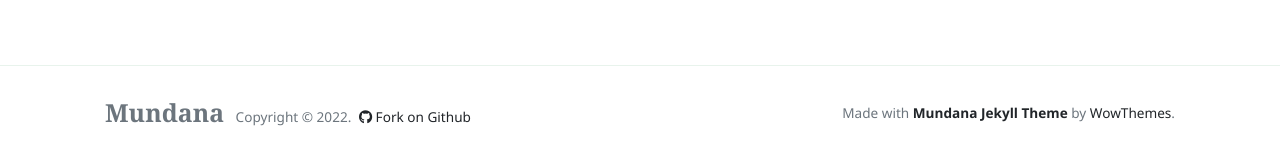
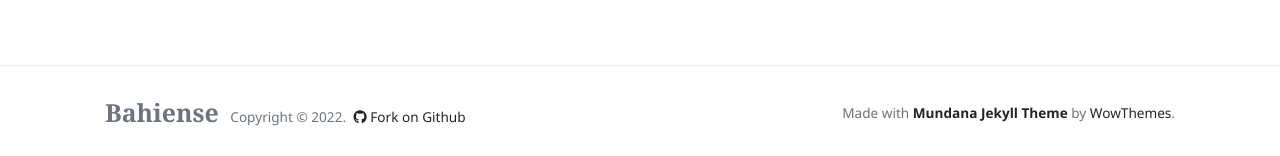
Before and after one commit to dbahiense/dbahiense.github.io, a Jekyll site: the page built from index.html, in a window 1280 px wide and 900 px high, scrolled down 1707 px. Shown: the part 741-897 px from the top of the window. Built offline with Jekyll 4.4.1, drawn with Linux system fonts in a browser that asks for light colours; nearby versions of some CDN libraries; the list of posts is cut into pages by our own code.

Commit message:
edit layout

```diff
--- a/_layouts/default.html
+++ b/_layouts/default.html
@@ -77,7 +77,7 @@
         <div class="container">
         <div class="row align-items-center justify-content-between">
             <div>
-                <span class="navbar-brand mr-2 mb-0"><strong>Mundana</strong></span>
+                <span class="navbar-brand mr-2 mb-0"><strong>Bahiense</strong></span>
                 <span>Copyright © <script>document.write(new Date().getFullYear())</script>.</span>
 
                 <!--  Github Repo Star Btn-->
```
